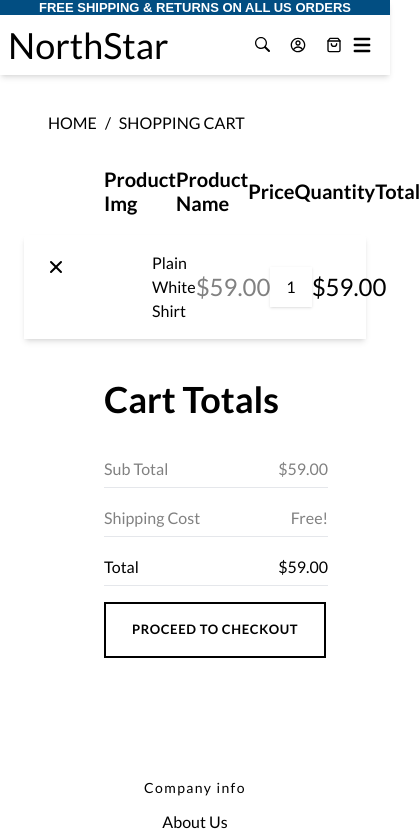
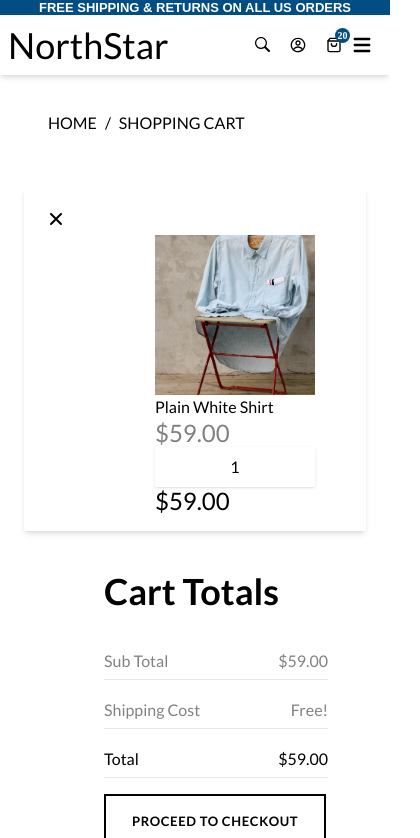
Before and after one commit to lucky18042000/Ecommerce-Website, a React (Vite) app: page /shipping in a window 390 px wide. Shown: the top 838 px of the page, 420 px wide, since content can reach past the window. Built offline with nearby package versions, Linux system fonts and the light colour scheme.

Commit message:
changes in shopping bag design

```diff
--- a/src/Components/Hero.jsx
+++ b/src/Components/Hero.jsx
@@ -8,7 +8,7 @@
         <h1 className="hero-h1 text-lg lg:text-5xl w-40">
           stylist picks beat the heat
         </h1>
-        <button className="hero-button  border-2 left-56 top-24 text-xs w-20">
+        <button href="#down" className="hero-button  border-2 left-56 top-24 text-xs w-20">
           Show Now
         </button>
       </div>
--- a/src/Components/Navbar.jsx
+++ b/src/Components/Navbar.jsx
@@ -126,8 +126,20 @@
                 </div>
               </div>
               <CgProfile className="cursor-pointer self-center"></CgProfile>
-              <Link to='/shipping' className="flex items-center">
-                <FiShoppingBag className="cursor-pointer self-center"></FiShoppingBag>
+              <Link to="/shipping" className=" flex items-center">
+
+
+                  <FiShoppingBag className=" relative inline-flex cursor-pointer self-center"></FiShoppingBag>
+                  <div class="shoppingbagiconbadge">
+                    20
+                  </div>
+
+
+                {/* <FiShoppingBag className=" relative cursor-pointer self-center">
+                  <div class="absolute ">
+                    20
+                  </div>
+                </FiShoppingBag> */}
               </Link>
             </div>
             <button
--- a/src/Pages/Home.jsx
+++ b/src/Pages/Home.jsx
@@ -63,10 +63,10 @@
           Recently added shirts!
         </span>
       </h1>
-      <div className="cards-main justify-center">{cardlistwomens}</div>
+      <div id="down" className="cards-main justify-center">{cardlistwomens}</div>
       <section class="text-gray-600 body-font">
         <div class="container py-24 mx-auto">
-          <div class="flex flex-wrap sm:-m-4 -mx-4 -mb-10 -mt-4 md:space-y-0 space-y-6">
+          <div class="flex flex-wrap sm:-m-4  -mb-10 -mt-4 md:space-y-0 space-y-6">
             <div class="p-4 md:w-1/4 flex">
               <div class="w-12 h-12 inline-flex items-center justify-center rounded-full bg-indigo-100 text-indigo-500 mb-4 flex-shrink-0">
                 <svg
--- a/src/Pages/Shipping.jsx
+++ b/src/Pages/Shipping.jsx
@@ -45,7 +45,7 @@
         </div>
         <div>
           <div className="pt-5">
-            <ul className="flex w-full justify-evenly items-center leading-6 text-xl font-bold pl-20	">
+            <ul className="hidden  lg:flex w-full justify-evenly items-center leading-6 text-xl font-bold pl-20	">
               <li>Product Img</li>
               <li>Product Name</li>
               <li>Price</li>
@@ -54,7 +54,7 @@
             </ul>
           </div>
           <div className="pt-5">
-            <div className="flex items-start p-4 shadow-md rounded-t ">
+            <div className="block lg:flex items-start p-4 shadow-md rounded-t ">
               <button
                 type="button"
                 className="text-gray-400 bg-transparent hover:bg-gray-200 hover:text-gray-900 rounded-lg text-sm p-1.5 flex-wrap items-start dark:hover:bg-gray-600 dark:hover:text-white"
@@ -75,7 +75,7 @@
                 </svg>
                 <span className="sr-only">Close modal</span>
               </button>
-              <ul className="flex w-full justify-evenly items-center pl-20	">
+              <ul className="grid justify-center items-center lg:flex lg:flex-wrap w-full lg:justify-evenly pl-20	">
                 <li className="shipping-image">
                   <img
                     className="shipping-image"
@@ -88,7 +88,7 @@
                 <li className="text-2xl leading-7	" style={{ color: "#818181" }}>
                   $59.00
                 </li>
-                <li className="shadow px-4 py-2">1</li>
+                <li className="shadow px-4 py-2 flex justify-center">1</li>
                 <li className="text-2xl leading-7">$59.00</li>
               </ul>
             </div>
--- a/src/index.css
+++ b/src/index.css
@@ -21,7 +21,6 @@
   color: #ffffff;
 }
 .hero-h1 {
-
   /* left: 650px;
   top: 296px;*/
   width: auto;
@@ -30,7 +29,6 @@
   font-weight: 800;
 
   line-height: 48px;
-
 
   text-align: center;
   text-transform: uppercase;
@@ -56,7 +54,6 @@
   color: #ffffff;
 
   border-radius: 3px;
-
 }
 .product_main_image {
   width: 550px;
@@ -67,13 +64,19 @@
   width: 130px;
   height: 156px;
   margin-top: 15px;
-  object-fit:cover;
+  object-fit: cover;
 }
-.shipping-image{
+.shipping-image {
   width: 48px;
   height: 48px;
-  object-fit:cover;
+  object-fit: cover;
+}
 
+@media (max-width: 600px) {
+  .shipping-image {
+    width: 160px;
+    height: 160px;
+  }
 }
 /* .order-button{
   background-color: #eee;
@@ -106,7 +109,6 @@
  } */
 
 .order-button {
-
   background-color: transparent;
   border: 2px solid #000;
   border-radius: 0;
@@ -209,14 +211,14 @@
 }
 
 /* cards will go here */
-.cards-main{
+.cards-main {
   display: flex;
   flex-wrap: wrap;
   margin-top: 20px;
 
   gap: 20px;
 }
- .cards-image-img{
+.cards-image-img {
   width: 295px;
   height: 342px;
 }
@@ -239,7 +241,7 @@
   width: 100%;
   height: auto;
   float: left;
-  transition: .5s linear;
+  transition: 0.5s linear;
   position: relative;
   display: block;
   overflow: hidden;
@@ -253,7 +255,7 @@
 
 .box:before {
   position: absolute;
-  content: '';
+  content: "";
   left: 0;
   bottom: 0;
   height: 4px;
@@ -266,7 +268,7 @@
 
 .box:after {
   position: absolute;
-  content: '';
+  content: "";
   top: 0;
   left: 0;
   width: 100%;
@@ -285,12 +287,79 @@
   border-color: #262626;
   height: 100%;
   transform: translateX(0);
-  transition: .3s transform linear, .3s height linear .3s;
+  transition: 0.3s transform linear, 0.3s height linear 0.3s;
 }
 
 .box:hover:after {
   border-color: #262626;
   height: 100%;
   transform: translateX(0);
-  transition: .3s transform linear, .3s height linear .5s;
+  transition: 0.3s transform linear, 0.3s height linear 0.5s;
 }
+.shoppingbagiconbadge {
+  position: absolute;
+  width: 15px;
+  height: 15px;
+  top: 36px;
+  right: 10px;
+  border-radius: 40px;
+  font-family: "Source Sans Pro";
+  font-style: normal;
+  font-weight: 700;
+  justify-content: center;
+  font-size: 10px;
+  line-height: 13px;
+  display: flex;
+  align-items: center;
+  text-align: center;
+  text-transform: uppercase;
+  background: #024e82;
+  color: #ffffff;
+}
+
+@media screen and (min-device-width: 768px)
+and (max-device-width: 1024px) {
+  .shoppingbagiconbadge {
+    position: absolute;
+    width: 15px;
+    height: 15px;
+    top: 36px;
+    right: 42px;
+    border-radius: 40px;
+    font-family: "Source Sans Pro";
+    font-style: normal;
+    font-weight: 700;
+    justify-content: center;
+    font-size: 10px;
+    line-height: 13px;
+    display: flex;
+    align-items: center;
+    text-align: center;
+    text-transform: uppercase;
+    background: #024e82;
+    color: #ffffff;
+  }
+}
+
+@media (max-width: 600px) {
+  .shoppingbagiconbadge {
+    position: absolute;
+    width: 15px;
+    height: 15px;
+    top: 28px;
+    right: 40px;
+    border-radius: 40px;
+    font-family: "Source Sans Pro";
+    font-style: normal;
+    font-weight: 700;
+    justify-content: center;
+    font-size: 10px;
+    line-height: 13px;
+    display: flex;
+    align-items: center;
+    text-align: center;
+    text-transform: uppercase;
+    background: #024e82;
+    color: #ffffff;
+  }
+}
```
Also changed, not shown: src/Pages/About.jsx (+142 -4 lines). Lines whose indentation alone changed are shown as unchanged.
